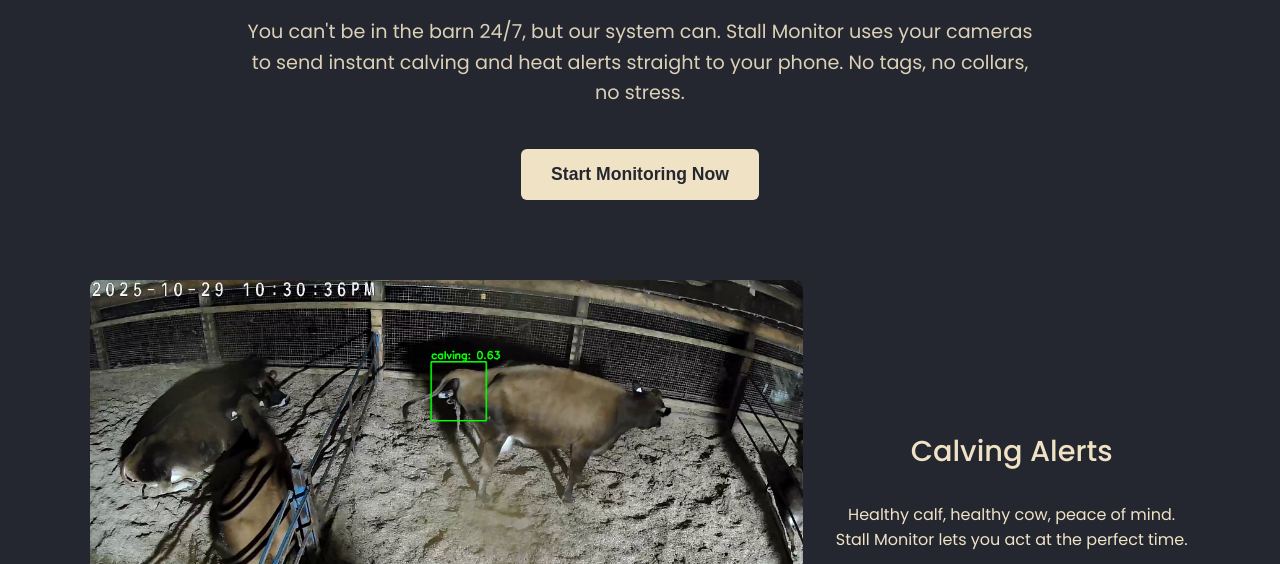
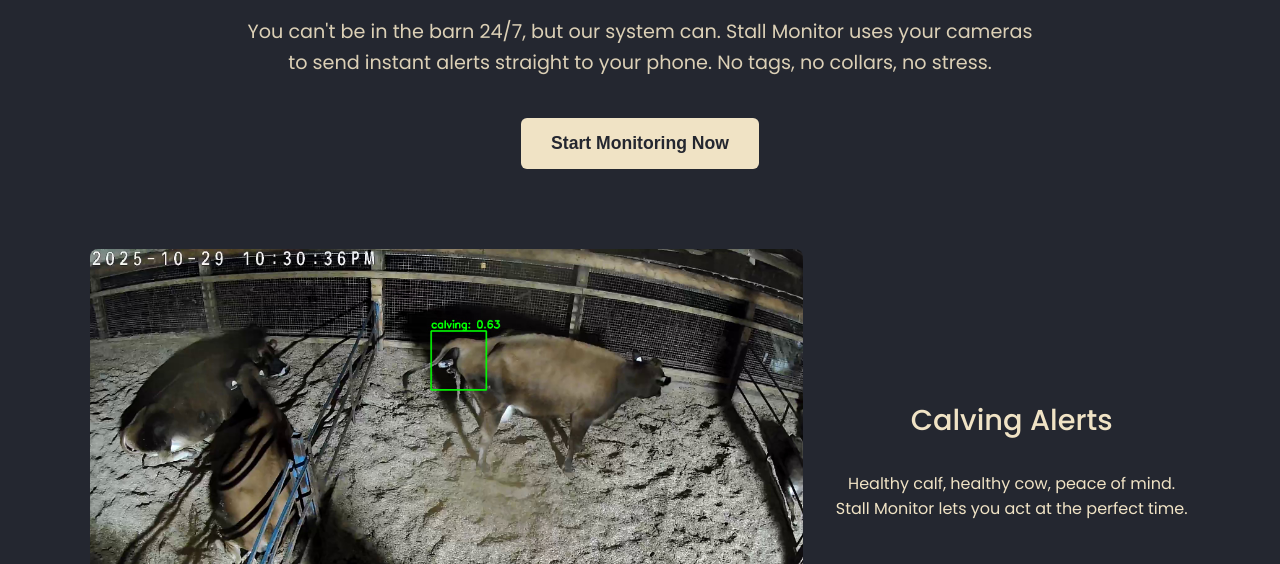
Before and after one commit to cowcam/Stall-Monitor-Online, a plain HTML site: page index.html in a window 1280 px wide. Shown: the part 236-800 px from the top of the page. Drawn offline with Linux system fonts and the light colour scheme.

Commit message:
Update index.html

```diff
--- a/index.html
+++ b/index.html
@@ -30,7 +30,7 @@
     <div class="hero-container">
         <div class="hero-content">
             <h1>Know the Moment It Happens.</h1>
-            <p class="hero-subtext">You can't be in the barn 24/7, but our system can. Stall Monitor uses your cameras to send instant calving and heat alerts straight to your phone. No tags, no collars, no stress.</p>
+            <p class="hero-subtext">You can't be in the barn 24/7, but our system can. Stall Monitor uses your cameras to send instant alerts straight to your phone. No tags, no collars, no stress.</p>
             <button id="hero-cta-button" class="cta-button">Start Monitoring Now</button>
         </div>
     </div>
```
